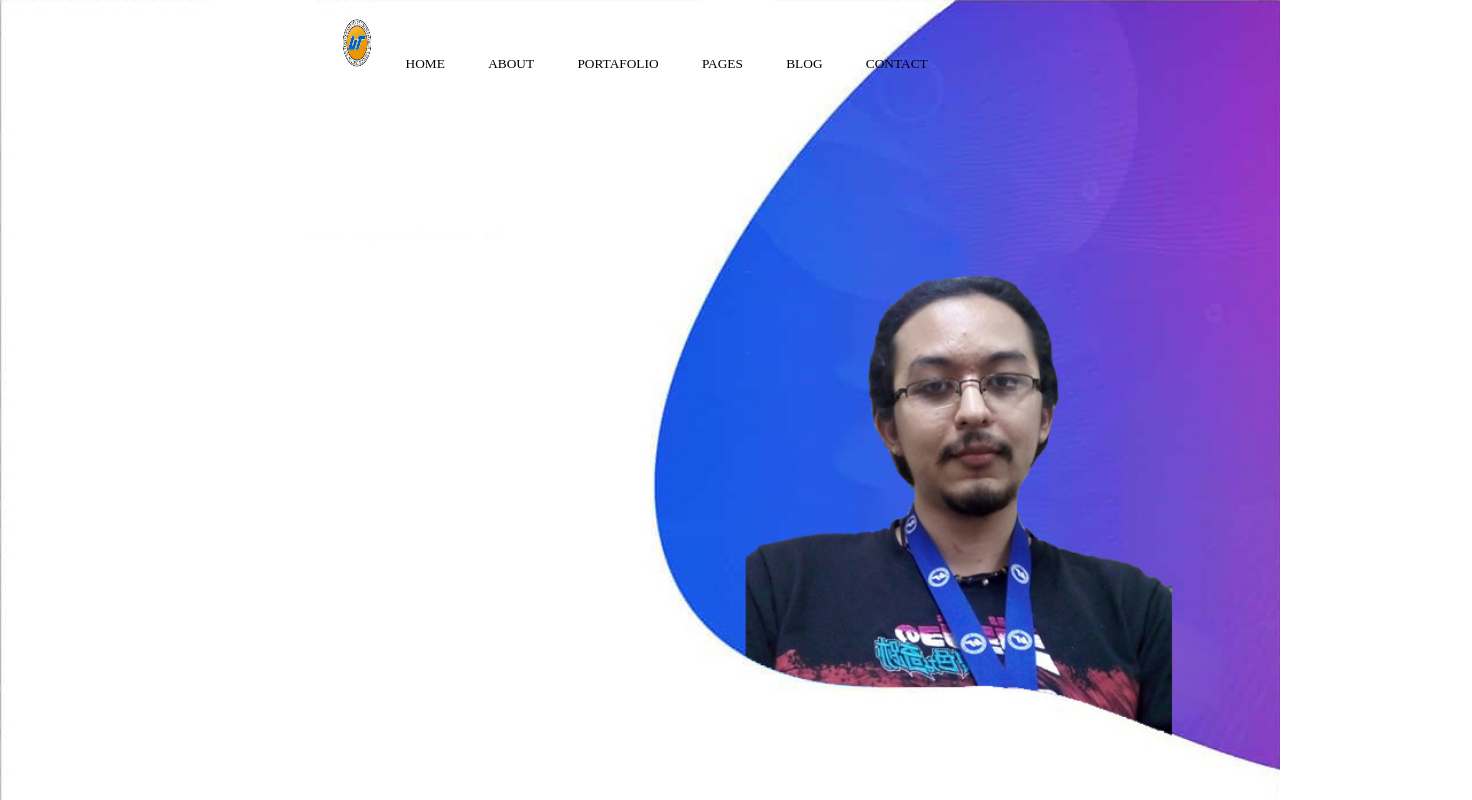
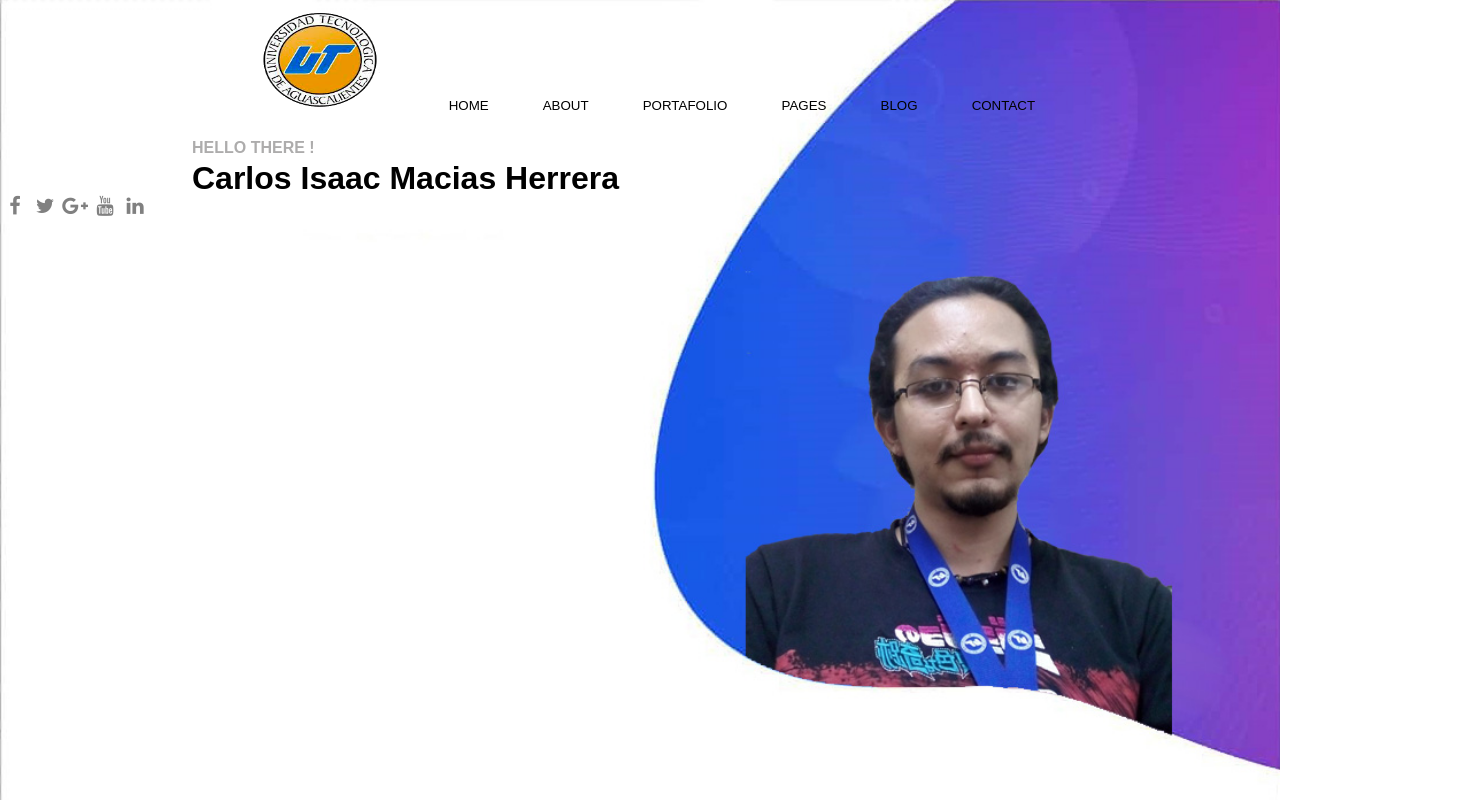
Before and after one commit to Erevney/DWP---Proyecto---Unidad-I, a plain HTML site: page index.html in a window 1280 px wide. Shown: the whole page, 1472 px wide, since content can reach past the window. Drawn offline with Linux system fonts and the light colour scheme.

Commit message:
añadido el texto y los iconos

```diff
--- a/index.html
+++ b/index.html
@@ -8,12 +8,18 @@
     <meta name="viewport" content="width=device-width, initial-scale=1.0">
     <title>Proyecto Unidad 1</title>
     <link rel="stylesheet" href="style.css">
+    <meta charset="UTF-8">
+    <meta http-equiv="X-UA-Compatible" content="IE=edge">
+    <meta name="viewport" content="width=device-width, initial-scale=1.0">
+    <title>Boton animado para Redes Sociales</title>
+    <link rel="stylesheet" href="https://stackpath.bootstrapcdn.com/font-awesome/4.7.0/css/font-awesome.min.css">
+    <link rel="stylesheet" href="style.css">
 </head>
 <body>
 
     <nav>
 
-        <a><img src="imagenes/uta.png" width="50" height="50"></li></a>
+        <a><img src="imagenes/uta.png" width="200" height="100"></li></a>
         <a href="#" class="nav_bar">HOME</a>
         <a href="#" class="nav_bar">ABOUT</a>
         <a href="#" class="nav_bar">PORTAFOLIO</a>
@@ -22,8 +28,21 @@
         <a href="#" class="nav_bar">CONTACT</a>
     </nav>
 
+    <h1> HELLO THERE !</h1>
+
+    <h2>Carlos Isaac Macias Herrera</h2>
 
 
 
 </body>
+<body>
+    <section class="buttons">
+      <a href="#" class="fa fa-facebook"></a>
+      <a href="#" class="fa fa-twitter"></a>
+      <a href="#" class="fa fa-google-plus"></a>
+      <a href="#" class="fa fa-youtube"></a>
+      <a href="#" class="fa fa-linkedin"></a>
+    </section>
+
+</body>
 </html>
--- a/style.css
+++ b/style.css
@@ -3,21 +3,84 @@
     display: inline-block;
     background: none;
     color: black;
-    padding: 9px 20px;
+    padding: 1%;
     text-decoration: none;
+    padding-left: 2%;
+    padding-right: 2%;
+    font-family: Arial, Helvetica, sans-serif;
+
+
 }
+
 
 .nav_bar:hover{
     background: gray;
+
 }
+
 
 nav{
     background: none;
     padding: 10px;
     text-align: center;
-    font-style: sans-serif;
+    font-family: Arial, Helvetica, sans-serif;
     font-size: smaller;
 }
+
+h1 {
+    color: #adacac;
+    font-size: 1em;
+    top: 50%;
+    left: 80%;
+    transform: translatex(15%) translatey(15%);
+    font-family: Arial, Helvetica, sans-serif;
+}
+
+h2 {
+    color: black;
+    font-size: 2em;
+    top: 50%;
+    right: 10ch;
+    transform: translatex(15%) translatey(15%);
+    font-family: Arial, Helvetica, sans-serif;
+}
+
+.buttons {
+    min-width: 10px;
+    display: flex;
+
+
+  }
+
+  .buttons a {
+    text-decoration: none;
+    font-size: 20px;
+    top: 30%;
+    left: 80%;
+    width: 30px;
+    height: 30px;
+    line-height: 30px;
+    text-align: center;
+    background: none;
+    color: gray;
+    border-radius: 50%;
+
+    transition: all .4s ease-in-out;
+  }
+
+  .buttons a:hover {
+      top: 30%;
+      left: 80%;
+    transform: scale(1.2);
+  }
+
+
+
+* {
+    margin: 0;
+    padding: c;
+    box-sizing: content-box;
+  }
 
 body{
     background: url(imagenes/proyecto3.jpg);
```
